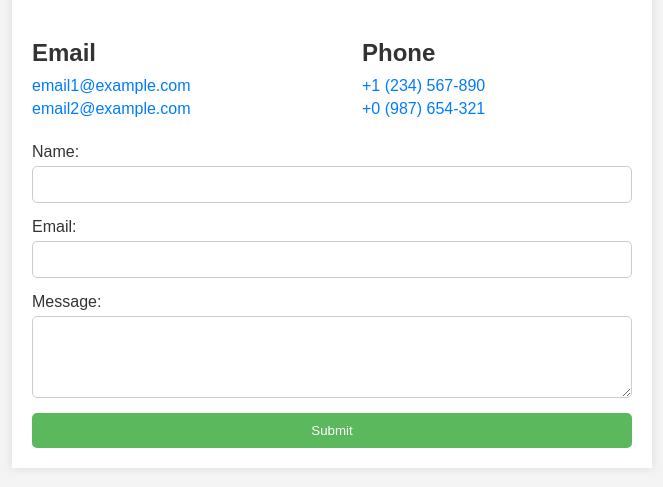
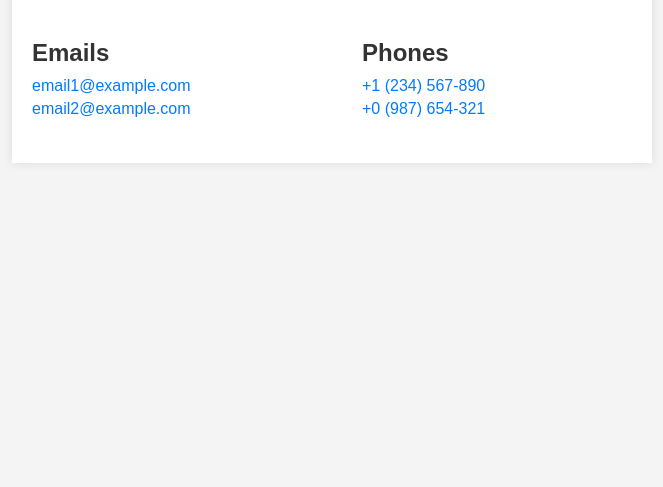
Before and after one commit to saifnasser11/Contacts-Page, a plain HTML site: page index.html in a window 1280 px wide. Shown: the part 131-618 px from the top of the page, without its empty margins (308-971 px from the left). Drawn offline with Linux system fonts and the light colour scheme.

Commit message:
Update index.html

```diff
--- a/index.html
+++ b/index.html
@@ -11,28 +11,16 @@
         <h1>Contact Us</h1>
         <div class="contact-info">
             <div>
-                <h2>Email</h2>
-                <p><a href="mailto:email1@example.com">email1@example.com</a></p>
-                <p><a href="mailto:email2@example.com">email2@example.com</a></p>
+                <h2>Emails</h2>
+                <p><a href="saifeldin.nasser@msa.edu.eg.com">email1@example.com</a></p>
+                <p><a href="ahmed.amr22@msa.edu.eg.com">email2@example.com</a></p>
             </div>
             <div>
-                <h2>Phone</h2>
-                <p><a href="tel:+1234567890">+1 (234) 567-890</a></p>
-                <p><a href="tel:+0987654321">+0 (987) 654-321</a></p>
+                <h2>Phones</h2>
+                <p><a href="tel:01224585753">+1 (234) 567-890</a></p>
+                <p><a href="tel:01069173003">+0 (987) 654-321</a></p>
             </div>
         </div>
-        <form action="#">
-            <label for="name">Name:</label>
-            <input type="text" id="name" name="name" required>
-
-            <label for="email">Email:</label>
-            <input type="email" id="email" name="email" required>
-
-            <label for="message">Message:</label>
-            <textarea id="message" name="message" rows="4" required></textarea>
-
-            <button type="submit">Submit</button>
-        </form>
     </div>
 </body>
 </html>
```
